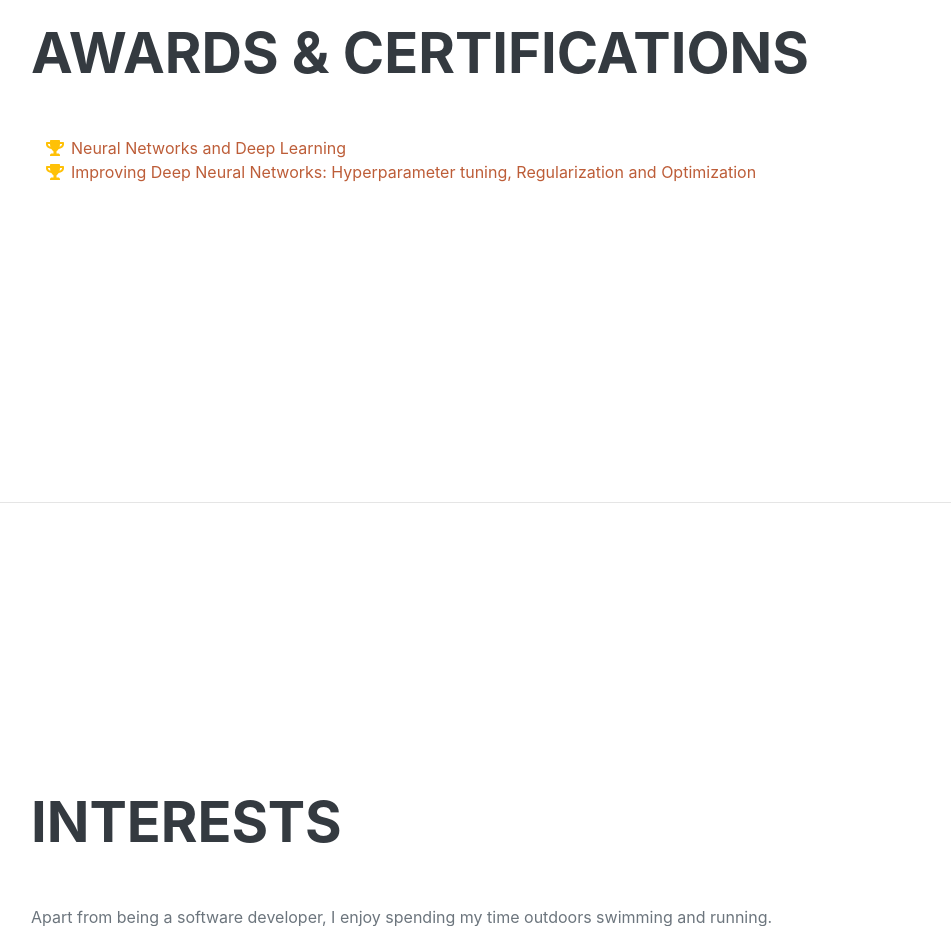
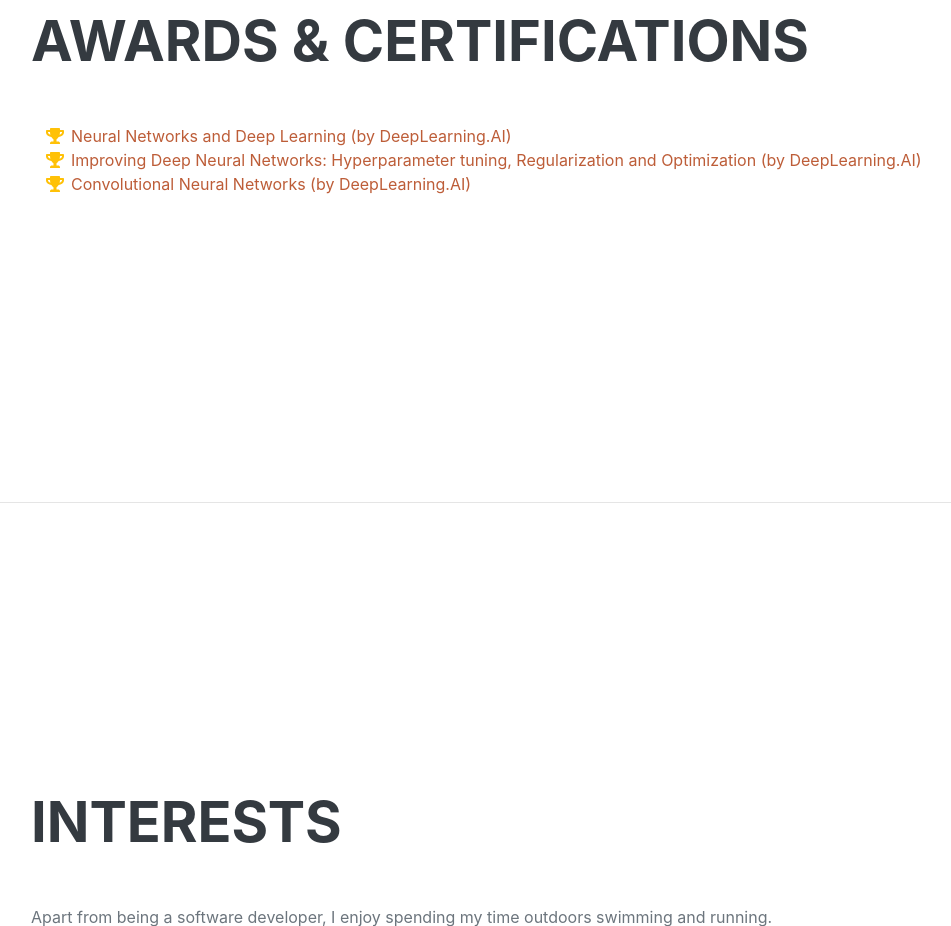
Before and after one commit to steliossid/steliossid.github.io, a plain HTML site: page index.html in a window 1280 px wide. Shown: the part 1900-2826 px from the top of the page, without its empty margins (289-1240 px from the left). Drawn offline with nearby package versions, Linux system fonts and the light colour scheme; a web font is replaced by a local one.

Commit message:
update cv

```diff
--- a/index.html
+++ b/index.html
@@ -104,11 +104,15 @@
                     <ul class="fa-ul mb-0">
                         <li>
                             <span class="fa-li"><i class="fas fa-trophy text-warning"></i></span>
-							<a href="https://www.coursera.org/account/accomplishments/certificate/UREN85B84EKS" target="_blank">Neural Networks and Deep Learning</a>
+							<a href="https://www.coursera.org/account/accomplishments/certificate/UREN85B84EKS" target="_blank">Neural Networks and Deep Learning (by DeepLearning.AI)</a>
                         </li>
                         <li>
                             <span class="fa-li"><i class="fas fa-trophy text-warning"></i></span>
-							<a href="https://www.coursera.org/account/accomplishments/certificate/KDF4JT2X2AJW" target="_blank">Improving Deep Neural Networks: Hyperparameter tuning, Regularization and Optimization</a>
+							<a href="https://www.coursera.org/account/accomplishments/certificate/KDF4JT2X2AJW" target="_blank">Improving Deep Neural Networks: Hyperparameter tuning, Regularization and Optimization (by DeepLearning.AI)</a>
+                        </li>
+						<li>
+                            <span class="fa-li"><i class="fas fa-trophy text-warning"></i></span>
+							<a href="#" target="_blank">Convolutional Neural Networks (by DeepLearning.AI)</a>
                         </li>
                     </ul>
                 </div>
```
Also changed, not shown: 1 other file.
